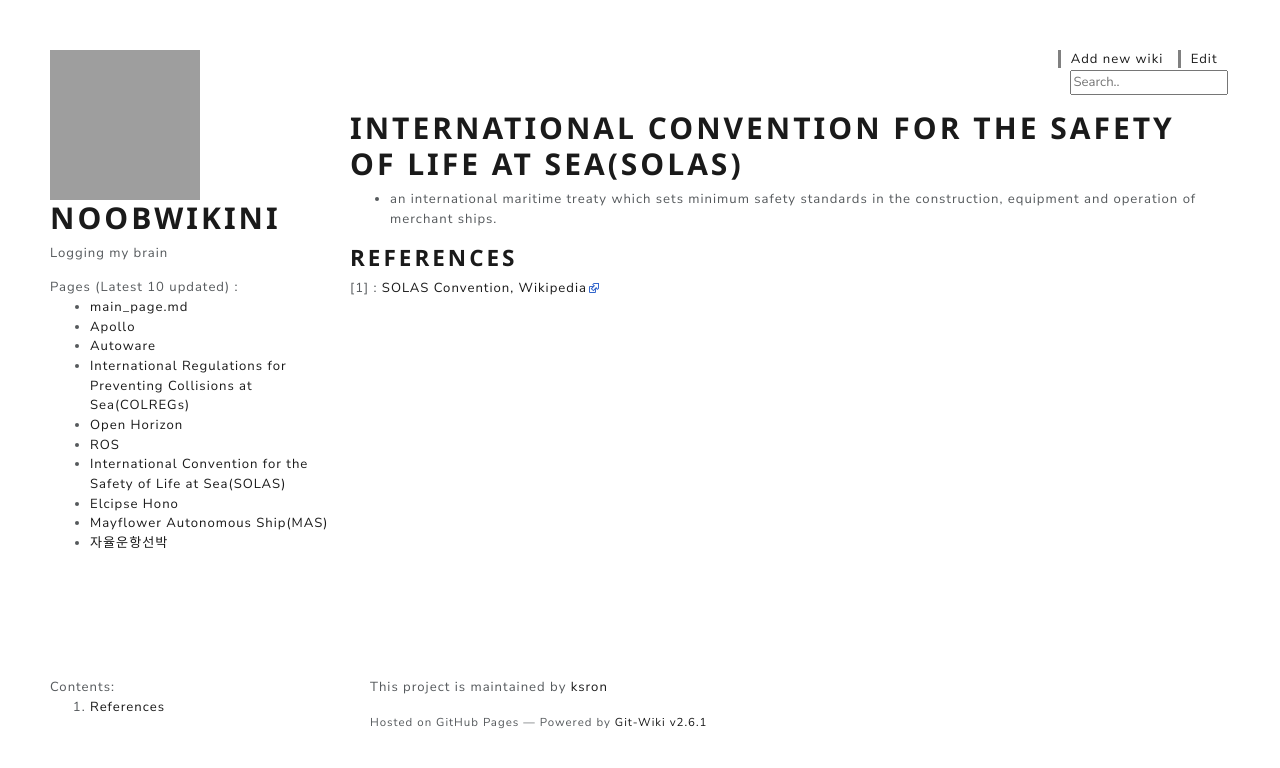
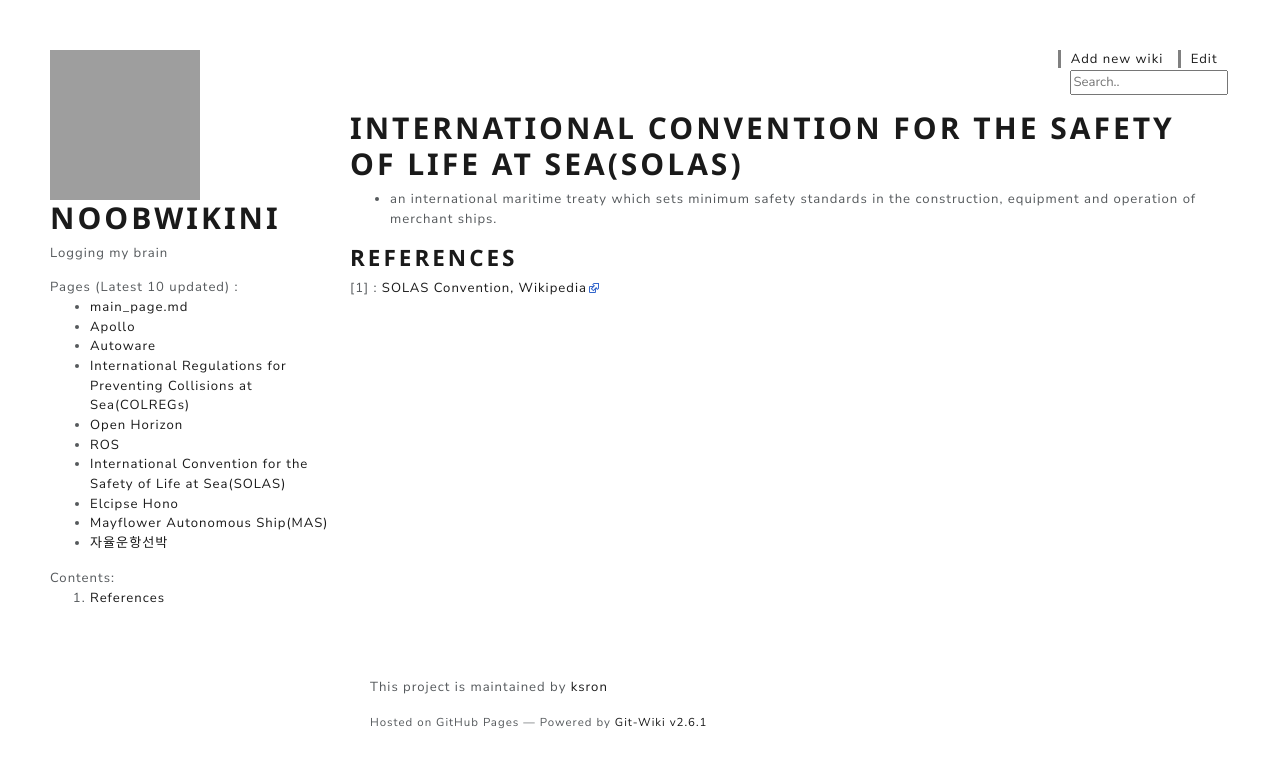
Before and after one commit to ksron/wiki, a Jekyll site: the page built from wiki/SOLAS.md, in a window 1280 px wide. Shown: the top 768 px of the page. Built offline with Jekyll 4.4.1, drawn with Linux system fonts in a browser that asks for light colours; nearby versions of some CDN libraries; our own code applies the rules of GitHub Pages for plain Markdown files; grey boxes are pictures that could not be loaded.

Commit message:
fix sidebar

```diff
--- a/_includes/git-wiki/sections/header/header.html
+++ b/_includes/git-wiki/sections/header/header.html
@@ -39,6 +39,8 @@
     {% include git-wiki/components/lists/post-list.html %}
     {% endif %}
 
+    {% include git-wiki/components/toc/toc.html %}
+
     {% if site.inc_after_header %}
     {% include {{ site.inc_after_header }} %}
     {% endif %}
--- a/_layouts/git-wiki-bs-lux.html
+++ b/_layouts/git-wiki-bs-lux.html
@@ -41,8 +41,6 @@
         <div class="row">
             <div class="col-lg-3">
                 {% include git-wiki/sections/header/header.html %}
-
-		{% include git-wiki/components/toc/toc.html %}
             </div>
             <div class="col-lg-9">
                 <div class="git-wiki-page">
```
